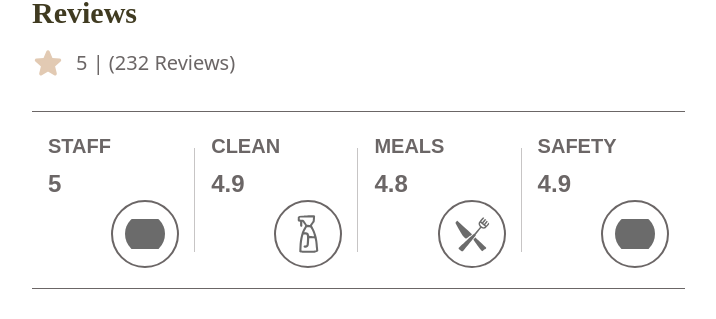
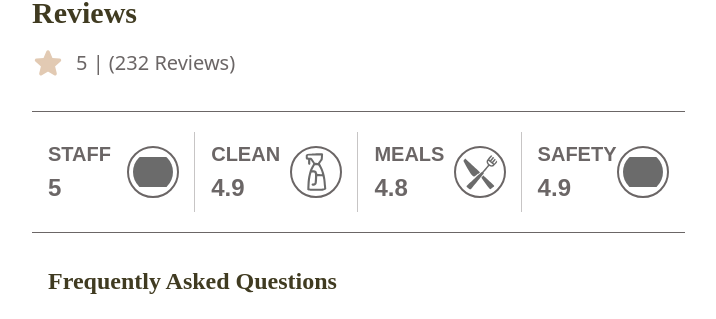
Before and after one commit to krunalvegda02/ValouraStays, a React (Vite) app: page /villasIzara in a window 1280 px wide. Shown: the part 2057-2376 px from the top of the page, without its empty margins (24-740 px from the left). Built offline with nearby package versions, Linux system fonts and the light colour scheme; grey boxes are pictures that could not be loaded; a web font is replaced by a local one; what react-head would draw is missing.

Commit message:
refactor: update text styles across multiple components for improved readability

```diff
--- a/src/Pages/About/Section3.jsx
+++ b/src/Pages/About/Section3.jsx
@@ -45,7 +45,7 @@ const Section3 = () => {
           <h2 className={`text-3xl sm:text-4xl md:text-4xl font-serif text-[${Theme.colors.text}] mb-4  `}>
             The Origin of Veloura Era
           </h2>
-          <p className="text-base sm:text-md md:text-lg  text-gray-600 leading-relaxed">
+          <p className={`text-base sm:text-md md:text-lg  text-[${Theme.colors.darkText}] leading-relaxed`}>
             Veloura Stays was inspired by a simple idea that travel should be effortless, immersive, and luxurious without being
             pretentious. We felt that too many accommodations either had no soul or the comfort was lacking. Our dream was to
             create a place that combines the comfort of home with curated sophistication, designs where guests feel cared for,
@@ -58,7 +58,7 @@ const Section3 = () => {
           <h2 className={`text-3xl sm:text-4xl md:text-4xl font-serif text-[${Theme.colors.text}] mb-4 `}>
             Why Our Retreats Stand Out?
           </h2>
-          <p className="text-base sm:text-md md:text-lg  text-gray-600 leading-relaxed">
+          <p className={`text-base sm:text-md md:text-lg  text-[${Theme.colors.darkText}] leading-relaxed`}>
             What differentiates us is our quiet attention to detail. We take special care in delivering interiors that balance elegance
             and comfort, and our amenities are all chosen to provide convenience for you upon arrival. Every detail conveys thoughtful
             luxury. And here, your stay is not a functional experience at all, but a multi-sensory experience. Imagine plush beds, soft
--- a/src/Pages/Home/Rooms.jsx
+++ b/src/Pages/Home/Rooms.jsx
@@ -141,11 +141,11 @@ const Rooms = () => {
                 <div className="lg:w-1/2 p-4 sm:p-6 lg:p-8 flex flex-col justify-between">
                   <div>
                     <h2
-                      className={`text-base sm:text-lg lg:text-3xl font-bold text-[${Theme.colors.text}] mb-3 sm:mb-4 font-serif leading-snug`}
+                      className={`text-base sm:text-lg lg:text-2xl font-bold text-[${Theme.colors.text}] mb-3 sm:mb-4 font-serif leading-snug`}
                     >
                       {room.title}
                     </h2>
-                    <p className="text-[#4C4C4C] text-sm sm:text-sm lg:text-2xl leading-relaxed mb-4 sm:mb-6 line-clamp-5">
+                    <p className="text-[#4C4C4C] text-sm sm:text-sm lg:text-xl leading-relaxed mb-4 sm:mb-6 line-clamp-5">
                       {room.description}
                     </p>
                   </div>
@@ -155,7 +155,7 @@ const Rooms = () => {
                       className={`text-base sm:text-xl lg:text-2xl font-sans text-[${Theme.colors.text}]`}
                     >
                       {room.price} /{" "}
-                      <span className="text-xs sm:text-sm font-normal text-gray-500">
+                      <span className="text-xs sm:text-sm font-normal text-[#4C4C4C]">
                         Per Night
                       </span>
                     </p>
--- a/src/Pages/Udaipur/Villas.jsx
+++ b/src/Pages/Udaipur/Villas.jsx
@@ -69,7 +69,7 @@ memories.`,
                                 {/* Text Section */}
                                 <div className="md:w-3/5 text-center md:text-left space-y-3 md:space-y-4">
                                     <p
-                                        className={`text-base sm:text-2xl md:text-3xl text-[${Theme.colors.darkText}]`}
+                                        className={`text-base sm:text-lg md:text-xl text-center lg:mx-10 text-[${Theme.colors.darkText}]`}
                                     >
                                         {index === 0 &&
                                             "And here’s the thing — where you stay makes a huge difference. Imagine waking up to those stunning views, having space for everyone to relax, and winding down by the pool or in a quiet gazebo. That’s exactly what we’ve built with Veloura Stays."
@@ -86,7 +86,7 @@ memories.`,
                                 {/* Card Section */}
                                 <div className="md:w-2/5 flex justify-center">
                                     <Card
-                                    link={villa.link}
+                                        link={villa.link}
                                         image={villa.image}
                                         title={villa.title}
                                         location={villa.location}
--- a/src/Pages/VillaIzara/ReviewSection.jsx
+++ b/src/Pages/VillaIzara/ReviewSection.jsx
@@ -59,22 +59,21 @@ const ReviewsSection = () => {
                 </div>
             </div>
 
-            {/* Main Container */}
             <div
                 className="border-t border-b py-4"
                 style={{ borderColor: dividerColor }}
             >
-                <div className="flex flex-row items-stretch ">
+                <div className="flex md:flex-row items-stretch">
                     {reviewsData.map((review, index) => (
                         <div
                             key={index}
-                            className="flex-1 relative px-4 sm:px-auto py-1 text-center flex flex-col justify-between w-full "
+                            className="flex-1 relative px-4 py-3 text-center md:text-left flex flex-col md:flex-row md:items-center md:justify-between"
                         >
-                            {/* Content - Title and Reviews on top for mobile */}
-                            <div className="text-left mb-3 md:mb-0 md:text-left">
+                            {/* Text Content */}
+                            <div className="mb-3 md:mb-0">
                                 <p
                                     style={{ color: Theme.colors.darkText }}
-                                    className="font-semibold text-base sm:text-lg md:text-xl mb-2"
+                                    className="font-semibold text-base sm:text-lg md:text-xl mb-1"
                                 >
                                     {review.title}
                                 </p>
@@ -86,10 +85,10 @@ const ReviewsSection = () => {
                                 </p>
                             </div>
 
-                            {/* Icon Wrapper - Positioned at bottom for mobile */}
-                            <div className="flex justify-left md:justify-end">
+                            {/* Icon Wrapper */}
+                            <div className="flex justify-center md:justify-end mt-2 md:mt-0">
                                 <div
-                                    className="flex justify-center items-center rounded-full p-2 sm:p-3"
+                                    className="flex justify-center items-center rounded-full p-2 sm:p-1"
                                     style={{
                                         border: `2px solid ${dividerColor}`,
                                         color: dividerColor,
@@ -100,17 +99,16 @@ const ReviewsSection = () => {
                                         alt={review.title}
                                         className="w-6 h-6 sm:w-8 sm:h-8 md:w-10 md:h-10 rounded-full object-contain"
                                         style={{
-                                            filter:
-                                                'brightness(0) saturate(100%) invert(45%) sepia(0%) saturate(0%) hue-rotate(180deg) brightness(90%) contrast(85%)',
+                                            filter: 'brightness(0) saturate(100%) invert(45%) sepia(0%) saturate(0%) hue-rotate(180deg) brightness(90%) contrast(85%)',
                                         }}
                                     />
                                 </div>
                             </div>
 
-                            {/* Vertical Divider between items */}
+                            {/* Vertical Divider */}
                             {index !== reviewsData.length - 1 && (
                                 <div
-                                    className="absolute top-1/2 right-0 transform -translate-y-1/2 h-26 w-[1px]"
+                                    className="hidden md:block absolute top-1/2 right-0 transform -translate-y-1/2 h-20 w-[1px]"
                                     style={{ backgroundColor: dividerColor + '60' }}
                                 ></div>
                             )}
```
